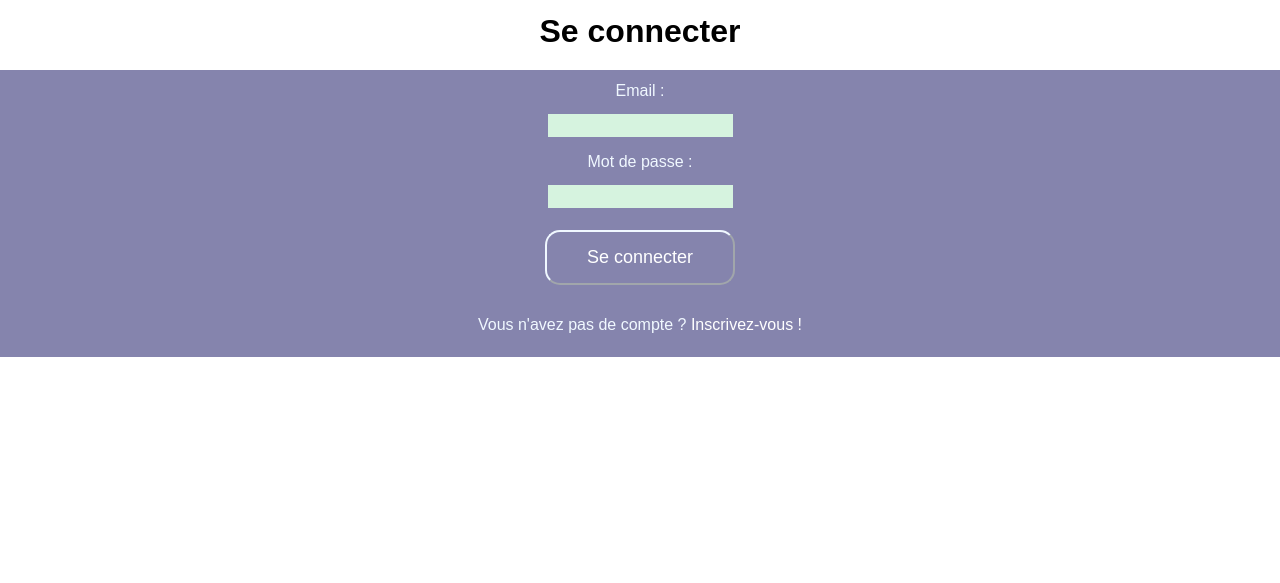
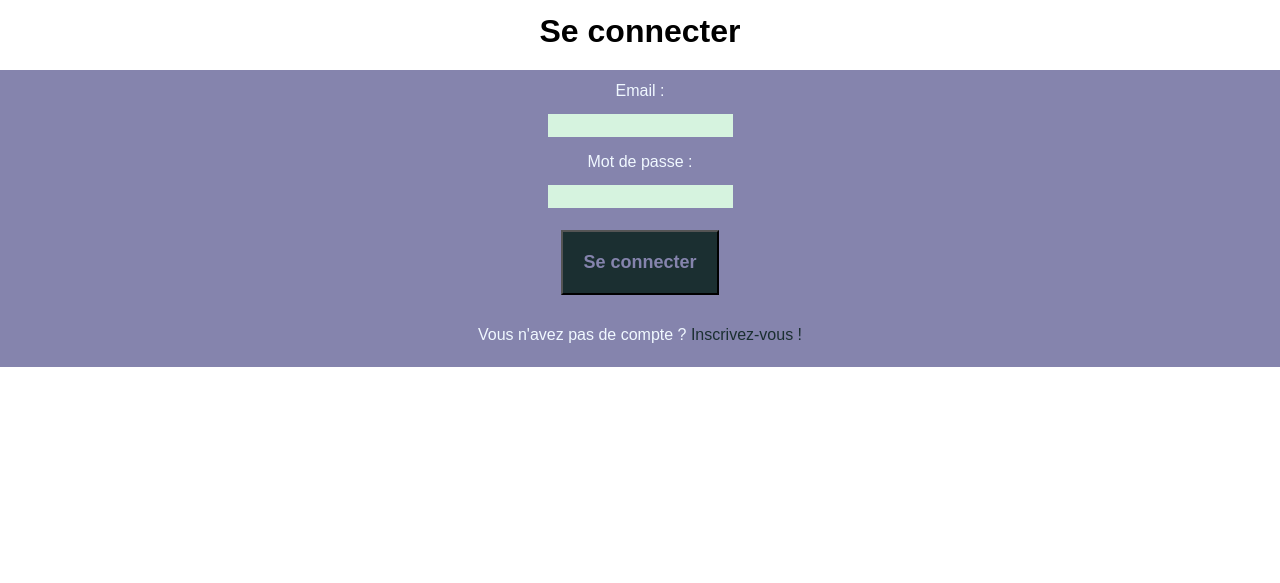
Before and after one commit to laura-rodriguez2/module-connexion, a PHP site: page /HTML/connexion.php in a window 1280 px wide. Shown: the part 70-653 px from the top of the page. Run offline with PHP 8.4, Linux system fonts and the light colour scheme.

Commit message:
modif lien

```diff
--- a/Front/CSS/connexion.css
+++ b/Front/CSS/connexion.css
@@ -8,7 +8,7 @@
 }
 
 .lien_connexion{
-    color: #ffffff;
+    color: #1b2f31;
 }
 
 #form_connec{
@@ -47,16 +47,21 @@
     margin: 1px;
 }
 
-#bouton_co{
-    color: white;
-    border-color: aliceblue;
+#bouton_co {
+    color: #8584ad;
+    background-color: #1b2f31;
+    justify-content: center;
+    align-items: center;
+    text-align: center;
+    padding: 20px;
+    margin: 10px;
     font-size: large;
-    border-radius: 15px;
+    font-weight: 600;
+}
+#bouton_co:hover{
     background-color: #8584ad;
-    padding: 15px 40px;
-    cursor: pointer;
+    color: #1b2f31;
 }
-
 footer{
     margin-top: 15px;
     bottom: 0;
```
Also changed, not shown: Front/CSS/inscription.css (+9 -8 lines).
